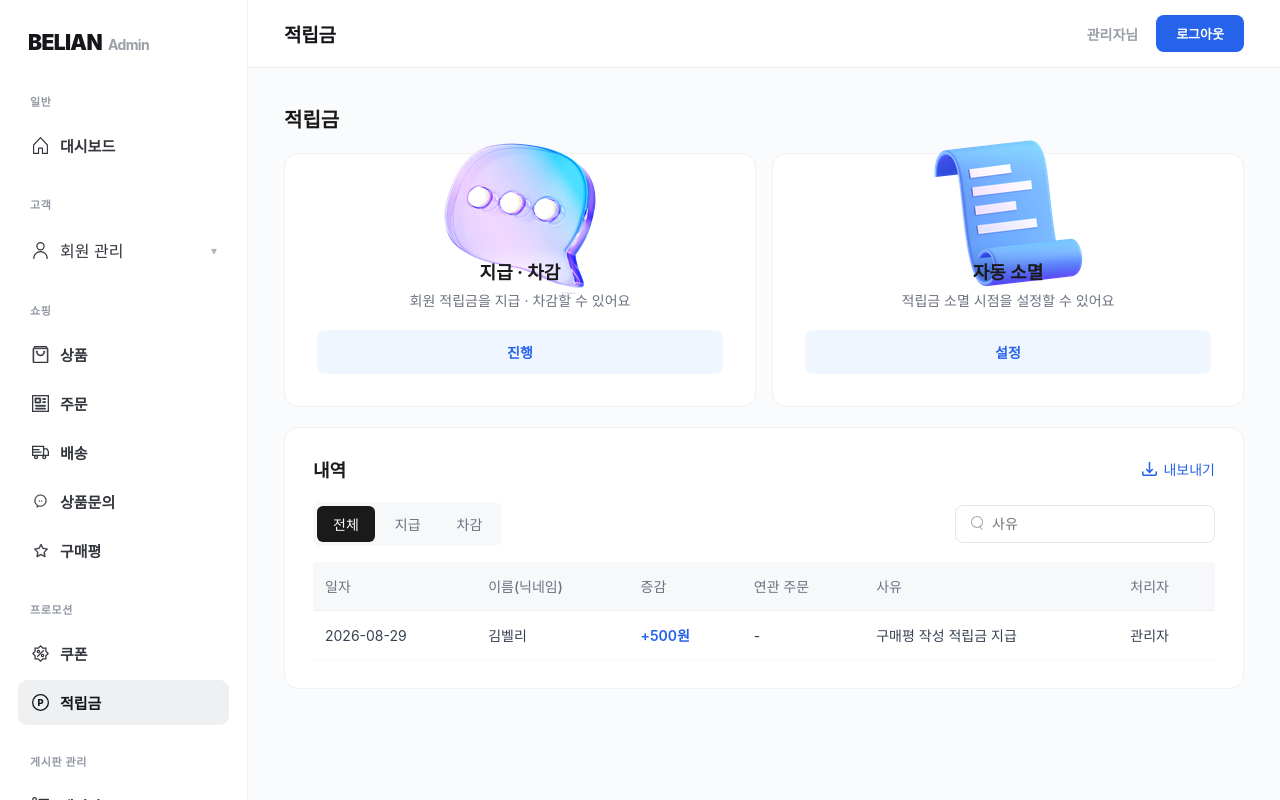
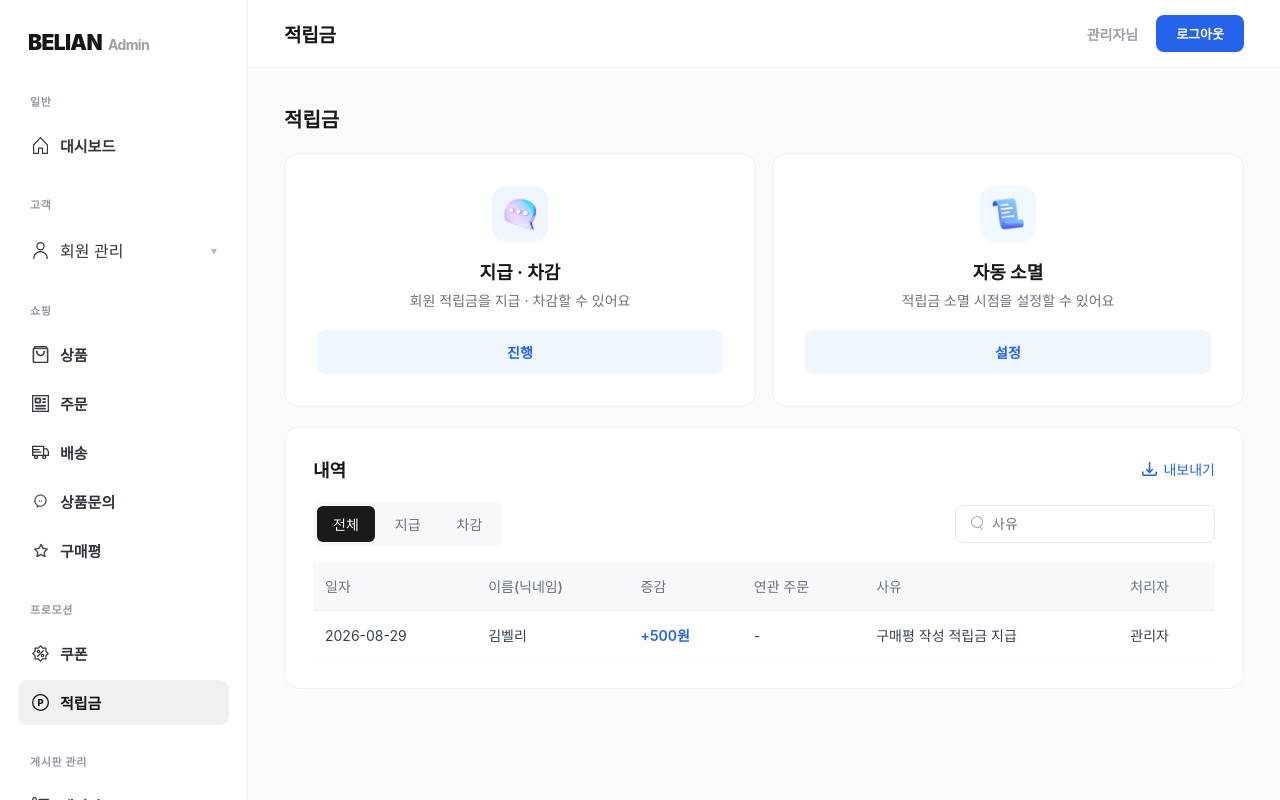
Before and after one commit to youzam136-sudo/belian-admin, a React (Vite) app: page /promotions/points in a window 1280 px wide. Shown: the top 800 px of the page. Built offline with nearby package versions, Linux system fonts and the light colour scheme.

Commit message:
Update points.css

```diff
--- a/src/styles/points.css
+++ b/src/styles/points.css
@@ -43,6 +43,12 @@
 
 .points-card__icon--expiry {
   background: #eff9ff;
+}
+
+.points-card__icon-img {
+  width: 34px;
+  height: 34px;
+  object-fit: contain;
 }
 
 .points-card__title {
```
